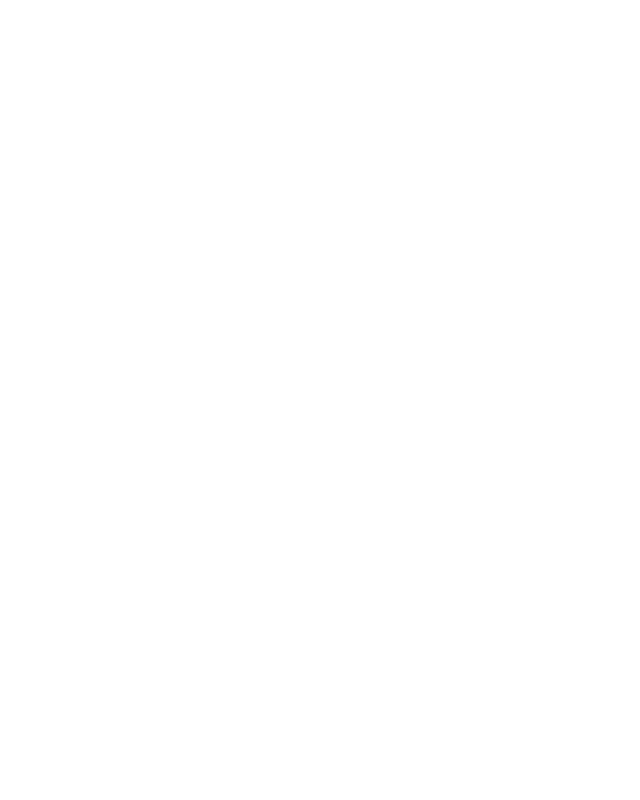
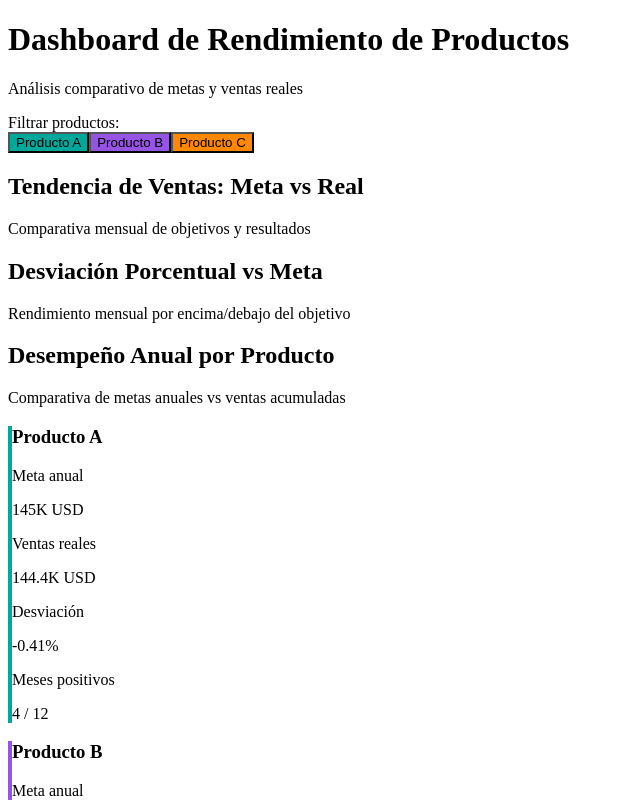
Before and after one commit to JuanTenorioMunoz/DataViz, a React (Vite) app: page / in a window 1280 px wide. Shown: the top 800 px of the page, without its empty margins (0-640 px from the left). Built offline with nearby package versions, Linux system fonts and the light colour scheme.

Commit message:
add react router

```diff
--- a/package.json
+++ b/package.json
@@ -12,6 +12,7 @@
   "dependencies": {
     "react": "^19.1.0",
     "react-dom": "^19.1.0",
+    "react-router": "^7.6.1",
     "recharts": "^2.15.3"
   },
   "devDependencies": {
--- a/src/App.tsx
+++ b/src/App.tsx
@@ -1,11 +1,18 @@
 import { useState } from 'react'
 import './App.css'
+import { BrowserRouter, Route, Routes } from 'react-router'
+import ProductDashboard from './pages/Dashboard'
+
 
 function App() {
-  const [count, setCount] = useState(0)
 
   return (
     <>
+      <BrowserRouter>
+        <Routes>
+          <Route path="/" element={<ProductDashboard/>}></Route>
+        </Routes>
+      </BrowserRouter>
     </>
   )
 }
```
Also changed, not shown: 1 other file (tests, documents, lock files or other folders).
